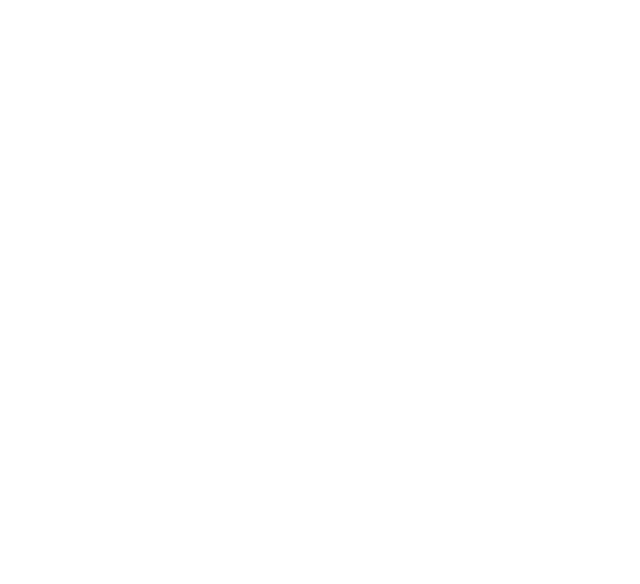
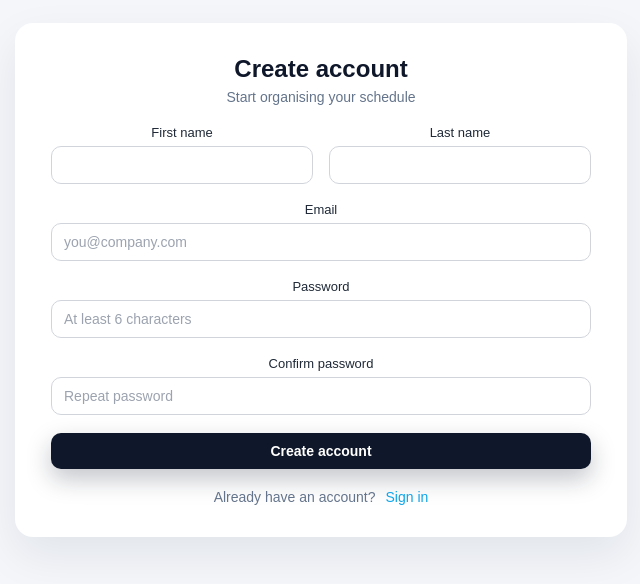
Before and after one commit to FloorBrederode/Webdevy25-26, a React (Vite) app: page /register in a window 1280 px wide. Before the commit this address had no page. Shown: the part 120-704 px from the top of the page, without its empty margins (319-959 px from the left). Built offline with nearby package versions, Linux system fonts and the light colour scheme.

Commit message:
added account creation page

```diff
--- /dev/null
+++ b/src/Login/CreateAccount.css
@@ -0,0 +1,27 @@
+.account-page {
+  margin: 0;
+  min-height: 100vh;
+  background-color: #f4f6fa;
+  display: flex;
+  align-items: center;
+  justify-content: center;
+  font-family: sans-serif;
+  color: #0f172a;
+}
+
+.account-card {
+  width: min(540px, 92vw);
+  gap: 20px;
+}
+
+.form-row {
+  display: grid;
+  gap: 16px;
+  grid-template-columns: repeat(2, minmax(0, 1fr));
+}
+
+@media (max-width: 640px) {
+  .form-row {
+    grid-template-columns: 1fr;
+  }
+}
--- /dev/null
+++ b/src/Login/CreateAccount.tsx
@@ -0,0 +1,178 @@
+import React, { useEffect, useState } from 'react';
+import { useNavigate, Link } from 'react-router-dom';
+import { validateEmail } from './auth';
+import './Login.css';
+import './CreateAccount.css';
+
+type FormState = {
+  firstName: string;
+  lastName: string;
+  email: string;
+  password: string;
+  confirmPassword: string;
+};
+
+type ErrorState = {
+  firstName: string;
+  lastName: string;
+  email: string;
+  password: string;
+  confirmPassword: string;
+};
+
+const defaultState: FormState = {
+  firstName: '',
+  lastName: '',
+  email: '',
+  password: '',
+  confirmPassword: '',
+};
+
+export default function CreateAccount(): React.ReactElement {
+  const [form, setForm] = useState<FormState>(defaultState);
+  const [errors, setErrors] = useState<ErrorState>({
+    firstName: '',
+    lastName: '',
+    email: '',
+    password: '',
+    confirmPassword: '',
+  });
+  const navigate = useNavigate();
+
+  useEffect(() => {
+    document.body.classList.add('account-page');
+    return () => document.body.classList.remove('account-page');
+  }, []);
+
+  const handleChange = (field: keyof FormState) => (event: React.ChangeEvent<HTMLInputElement>) => {
+    const value = event.target.value;
+    setForm((prev) => ({ ...prev, [field]: value }));
+    setErrors((prev) => ({ ...prev, [field]: '' }));
+  };
+
+  const validate = (): boolean => {
+    const nextErrors: ErrorState = {
+      firstName: form.firstName.trim() ? '' : 'Please enter your first name.',
+      lastName: form.lastName.trim() ? '' : 'Please enter your last name.',
+      email: validateEmail(form.email) ? '' : 'Please enter a valid email.',
+      password: form.password.length >= 6 ? '' : 'Password must be at least 6 characters.',
+      confirmPassword:
+        form.confirmPassword === form.password ? '' : 'Passwords do not match.',
+    };
+
+    setErrors(nextErrors);
+    return Object.values(nextErrors).every((err) => err === '');
+  };
+
+  const handleSubmit = (event: React.FormEvent<HTMLFormElement>): void => {
+    event.preventDefault();
+    if (!validate()) return;
+    navigate('/login');
+  };
+
+  return (
+    <section className="card account-card" aria-labelledby="createAccountTitle">
+      <div className="head">
+        <div className="title" id="createAccountTitle">Create account</div>
+        <div className="muted">Start organising your schedule</div>
+      </div>
+
+      <form onSubmit={handleSubmit} noValidate>
+        <div className="form-row">
+          <div className="field">
+            <label htmlFor="firstName">First name</label>
+            <div className="input-wrap">
+              <input
+                type="text"
+                id="firstName"
+                name="firstName"
+                autoComplete="given-name"
+                value={form.firstName}
+                onChange={handleChange('firstName')}
+                required
+              />
+            </div>
+            {errors.firstName && <div className="error show">{errors.firstName}</div>}
+          </div>
+
+          <div className="field">
+            <label htmlFor="lastName">Last name</label>
+            <div className="input-wrap">
+              <input
+                type="text"
+                id="lastName"
+                name="lastName"
+                autoComplete="family-name"
+                value={form.lastName}
+                onChange={handleChange('lastName')}
+                required
+              />
+            </div>
+            {errors.lastName && <div className="error show">{errors.lastName}</div>}
+          </div>
+        </div>
+
+        <div className="field">
+          <label htmlFor="email">Email</label>
+          <div className="input-wrap">
+            <input
+              type="email"
+              id="email"
+              name="email"
+              autoComplete="email"
+              placeholder="you@company.com"
+              value={form.email}
+              onChange={handleChange('email')}
+              required
+            />
+          </div>
+          {errors.email && <div className="error show">{errors.email}</div>}
+        </div>
+
+        <div className="field">
+          <label htmlFor="password">Password</label>
+          <div className="input-wrap">
+            <input
+              type="password"
+              id="password"
+              name="password"
+              autoComplete="new-password"
+              placeholder="At least 6 characters"
+              value={form.password}
+              onChange={handleChange('password')}
+              required
+              minLength={6}
+            />
+          </div>
+          {errors.password && <div className="error show">{errors.password}</div>}
+        </div>
+
+        <div className="field">
+          <label htmlFor="confirmPassword">Confirm password</label>
+          <div className="input-wrap">
+            <input
+              type="password"
+              id="confirmPassword"
+              name="confirmPassword"
+              autoComplete="new-password"
+              placeholder="Repeat password"
+              value={form.confirmPassword}
+              onChange={handleChange('confirmPassword')}
+              required
+            />
+          </div>
+          {errors.confirmPassword && <div className="error show">{errors.confirmPassword}</div>}
+        </div>
+
+        <div className="actions">
+          <button className="btn primary" type="submit">Create account</button>
+        </div>
+      </form>
+
+      <div className="account-footer">
+        <span className="muted">Already have an account?</span>
+        <Link className="link" to="/login">Sign in</Link>
+      </div>
+    </section>
+  );
+}
--- a/src/Login/Login.css
+++ b/src/Login/Login.css
@@ -142,6 +142,14 @@
   gap: 12px;
 }
 
+.account-footer {
+  display: flex;
+  justify-content: center;
+  align-items: center;
+  gap: 10px;
+  font-size: 14px;
+}
+
 .btn {
   cursor: pointer;
   border: none;
--- a/src/Login/Login.tsx
+++ b/src/Login/Login.tsx
@@ -1,5 +1,5 @@
 import React, { useEffect, useState } from 'react';
-import { useNavigate } from 'react-router-dom';
+import { useNavigate, Link } from 'react-router-dom';
 import { canLogin, type LoginErrors } from './auth';
 import './Login.css';
 
@@ -115,6 +115,11 @@
         <div className="actions">
           <button className="btn primary" type="submit">Sign in</button>
         </div>
+
+        <div className="account-footer">
+          <span className="muted">New here?</span>
+          <Link className="link" to="/register">Create an account</Link>
+        </div>
       </form>
     </section>
   );
--- a/src/main.tsx
+++ b/src/main.tsx
@@ -4,6 +4,7 @@
 import App from './App'
 import Calendar from './Calender/Calender'
 import Login from './Login/Login'
+import CreateAccount from './Login/CreateAccount'
 
 ReactDOM.createRoot(document.getElementById('root')!).render(
   <React.StrictMode>
@@ -12,8 +13,11 @@
         {/* Home route */}
         <Route path="/" element={<App />} />
 
-        {/* Full-page calendar route */}
+        {/* Login */}
         <Route path="/login" element={<Login />} />
+
+        {/* Create account */}
+        <Route path="/register" element={<CreateAccount />} />
 
         {/* Full-page calendar route */}
         <Route path="/calendar" element={<Calendar />} />
```
